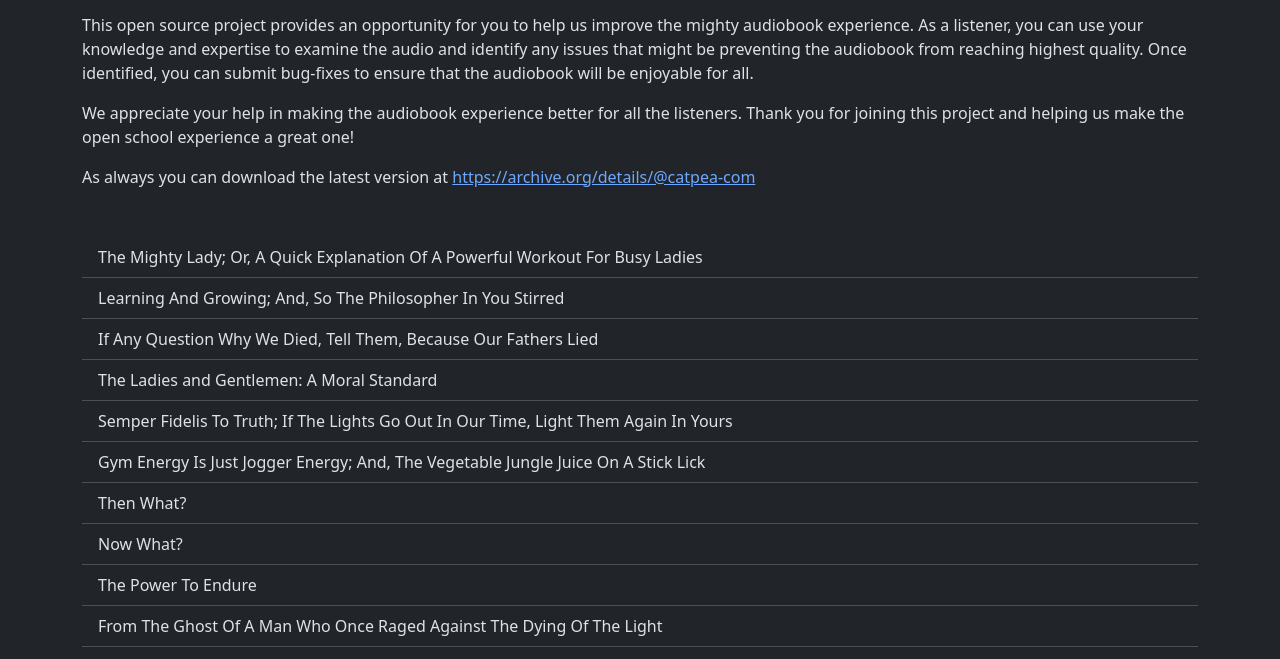
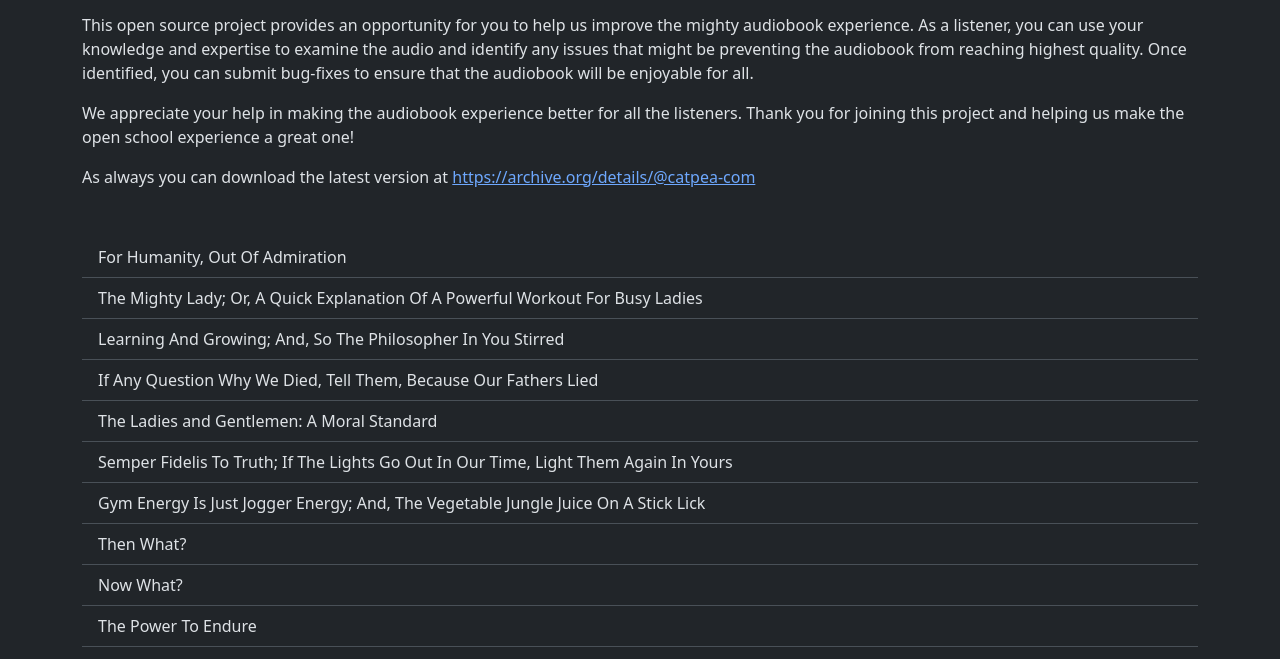
Before and after one commit to catpea/chapter-13, a plain HTML site: page docs/index.html in a window 1280 px wide. Shown: the part 141-800 px from the top of the page. Drawn offline with nearby package versions, Linux system fonts and the light colour scheme.

Commit message:
Chapter Content Update

```diff
--- a/docs/index.html
+++ b/docs/index.html
@@ -21,7 +21,8 @@
 
 
         <ul class="list-group list-group-flush mt-5">
-        <a href="poem-1890.mp3" class="list-group-item list-group-item-action">The Mighty Lady; Or, A Quick Explanation Of A Powerful Workout For Busy Ladies</a>
+        <a href="poem-1891.mp3" class="list-group-item list-group-item-action">For Humanity, Out Of Admiration</a>
+<a href="poem-1890.mp3" class="list-group-item list-group-item-action">The Mighty Lady; Or, A Quick Explanation Of A Powerful Workout For Busy Ladies</a>
 <a href="poem-1889.mp3" class="list-group-item list-group-item-action">Learning And Growing; And, So The Philosopher In You Stirred</a>
 <a href="poem-1888.mp3" class="list-group-item list-group-item-action">If Any Question Why We Died, Tell Them, Because Our Fathers Lied</a>
 <a href="poem-1887.mp3" class="list-group-item list-group-item-action">The Ladies and Gentlemen: A Moral Standard</a>
```
Also changed, not shown: 2 other files.
